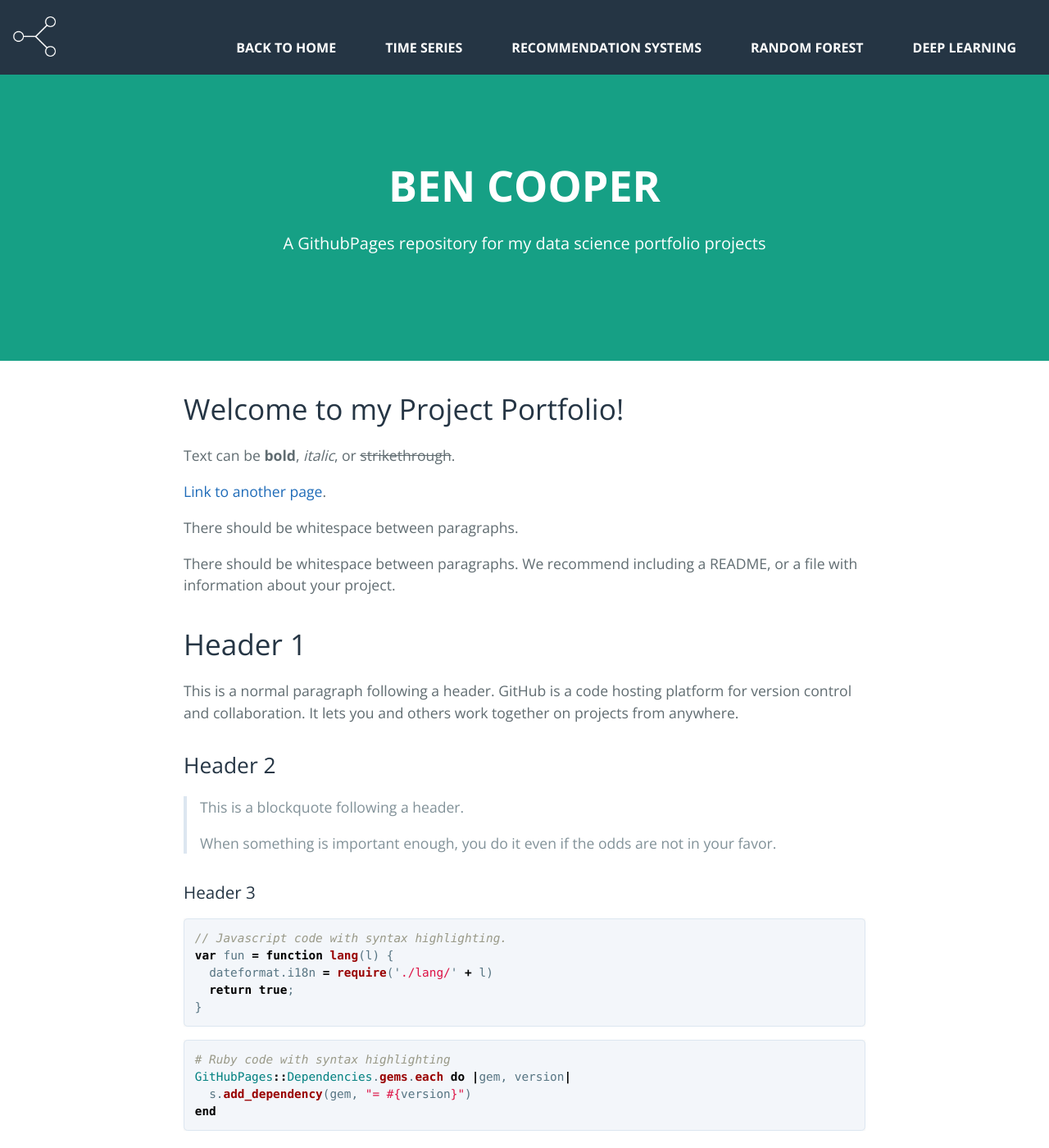
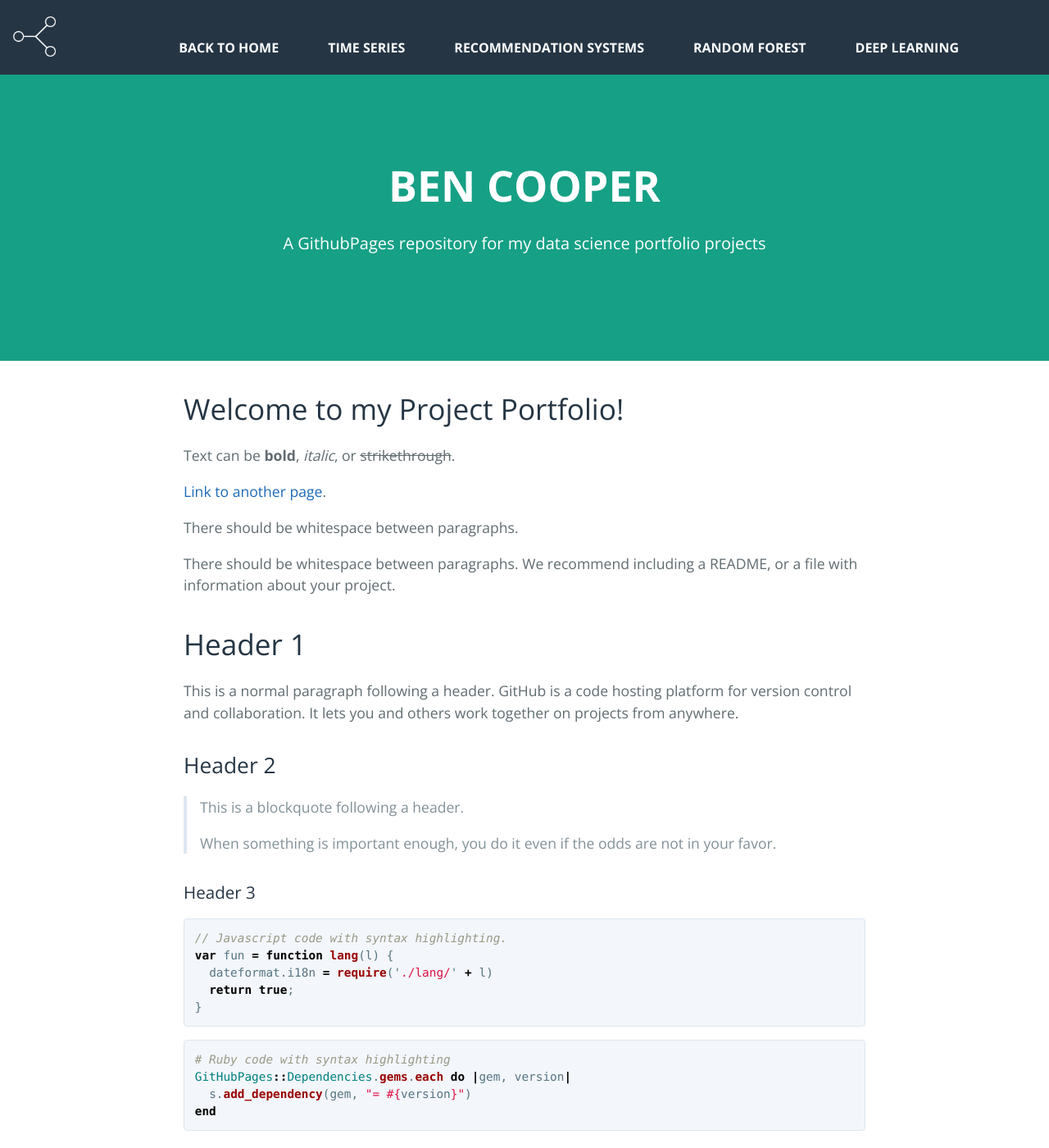
Before and after one commit to benjamin-j-cooper/benjamin-j-cooper.github.io, a Jekyll site: the page built from docs/index.md, in a window 1280 px wide and 1400 px high. Shown: the whole window at 82% size. Built offline with Jekyll 4.4.1, drawn with Linux system fonts in a browser that asks for light colours; nearby versions of some CDN libraries.

Commit message:
troubleshooting header

```diff
--- a/docs/_sass/jekyll-theme-cayman.scss
+++ b/docs/_sass/jekyll-theme-cayman.scss
@@ -99,7 +99,6 @@ a {
   }
 
   @include large {
-    margin-right: 1rem;
   }
 
   @include medium {
@@ -572,7 +571,7 @@ a {
 @include large {
   .nav {
     width: 100%;
-    display: inline-flex;
+    display: flex;
     justify-content: space-between;
     align-items: center;
     position: fixed;
```
